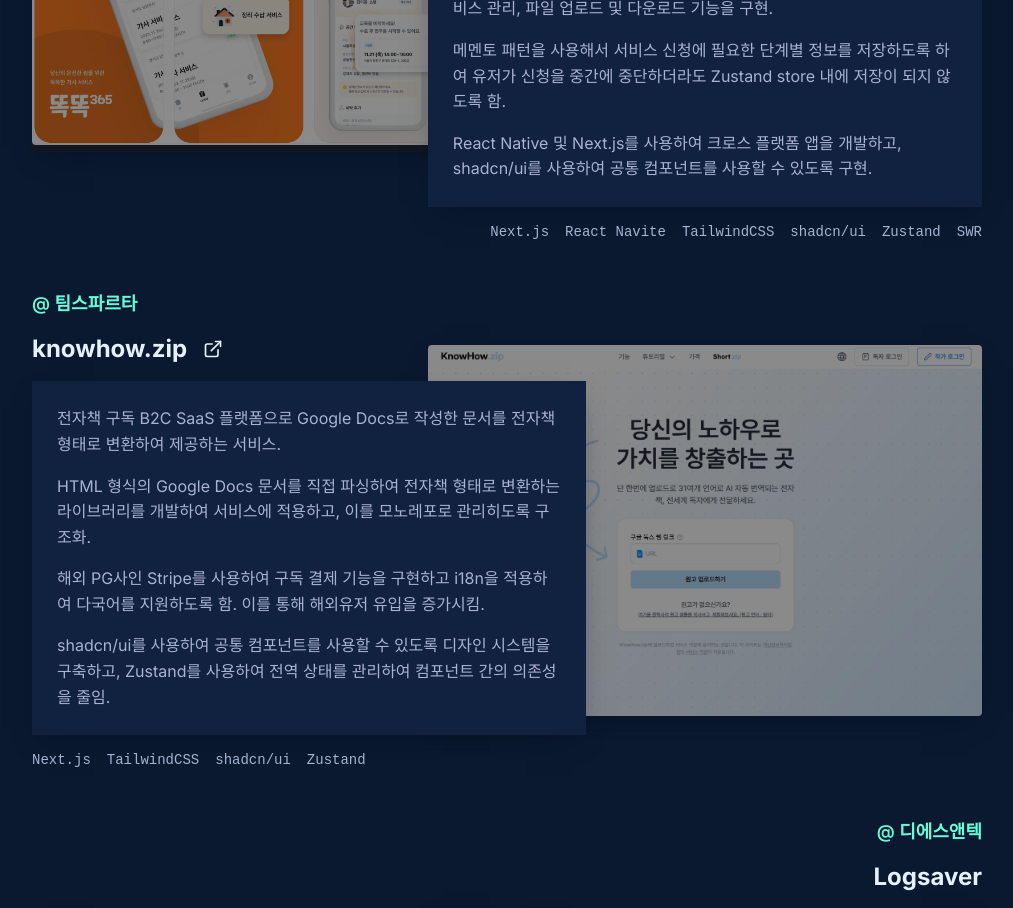
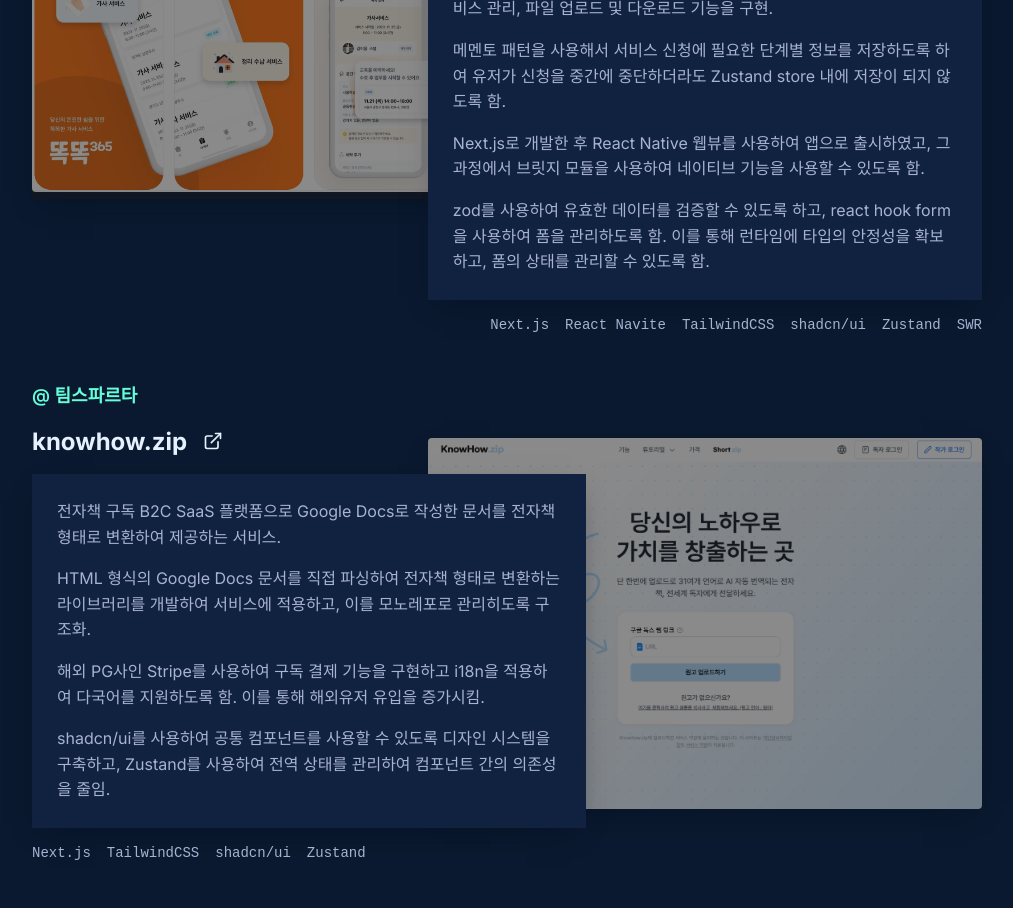
Before and after one commit to heondeam/shlee-resume, a Next.js app: page / in a window 1280 px wide. Shown: the part 2900-3808 px from the top of the page, without its empty margins (133-1146 px from the left). Built offline with nearby package versions, Linux system fonts and the light colour scheme; a web font is replaced by a local one.

Commit message:
fix: modify typo

```diff
--- a/components/sections/projects.tsx
+++ b/components/sections/projects.tsx
@@ -22,7 +22,8 @@
       '홈 클리닝 애플리케이션. 정리수납과 가사 서비스를 원하는 시간에 예약하여 이용할 수 있는 서비스로 유저 전용 앱과 파트너 전용 앱으로 구성. 현재 애플 앱스토어와 구글 플레이스토어에 출시되어 상용중인 서비스.',
       '유저 앱 내의 서비스 신청 흐름을 구현하고, 백오피스 페이지의 유저 관리, 서비스 관리, 파일 업로드 및 다운로드 기능을 구현.',
       '메멘토 패턴을 사용해서 서비스 신청에 필요한 단계별 정보를 저장하도록 하여 유저가 신청을 중간에 중단하더라도 Zustand store 내에 저장이 되지 않도록 함.',
-      'React Native 및 Next.js를 사용하여 크로스 플랫폼 앱을 개발하고, shadcn/ui를 사용하여 공통 컴포넌트를 사용할 수 있도록 구현.'
+      'Next.js로 개발한 후 React Native 웹뷰를 사용하여 앱으로 출시하였고, 그 과정에서 브릿지 모듈을 사용하여 네이티브 기능을 사용할 수 있도록 함.',
+      'zod를 사용하여 유효한 데이터를 검증할 수 있도록 하고, react hook form을 사용하여 폼을 관리하도록 함. 이를 통해 런타임에 타입의 안정성을 확보하고, 폼의 상태를 관리할 수 있도록 함.'
     ],
     stack: ['Next.js', 'React Navite', 'TailwindCSS', 'shadcn/ui', 'Zustand', 'SWR'],
     link: (
```
